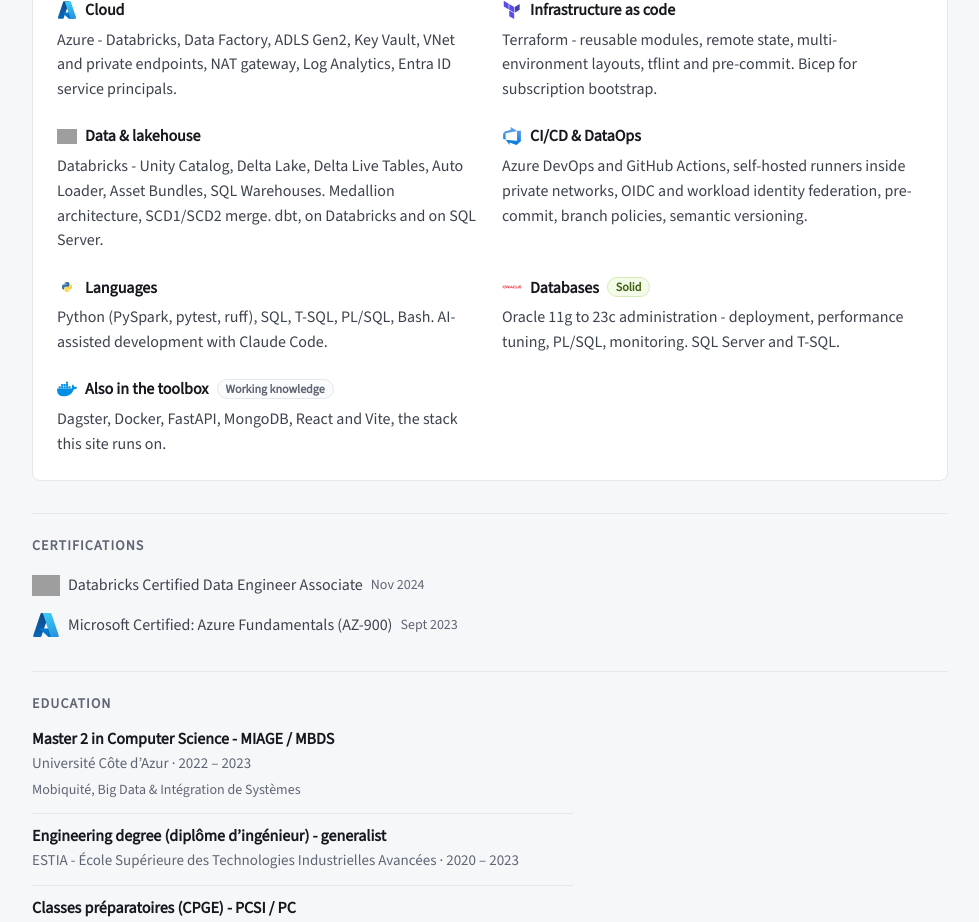
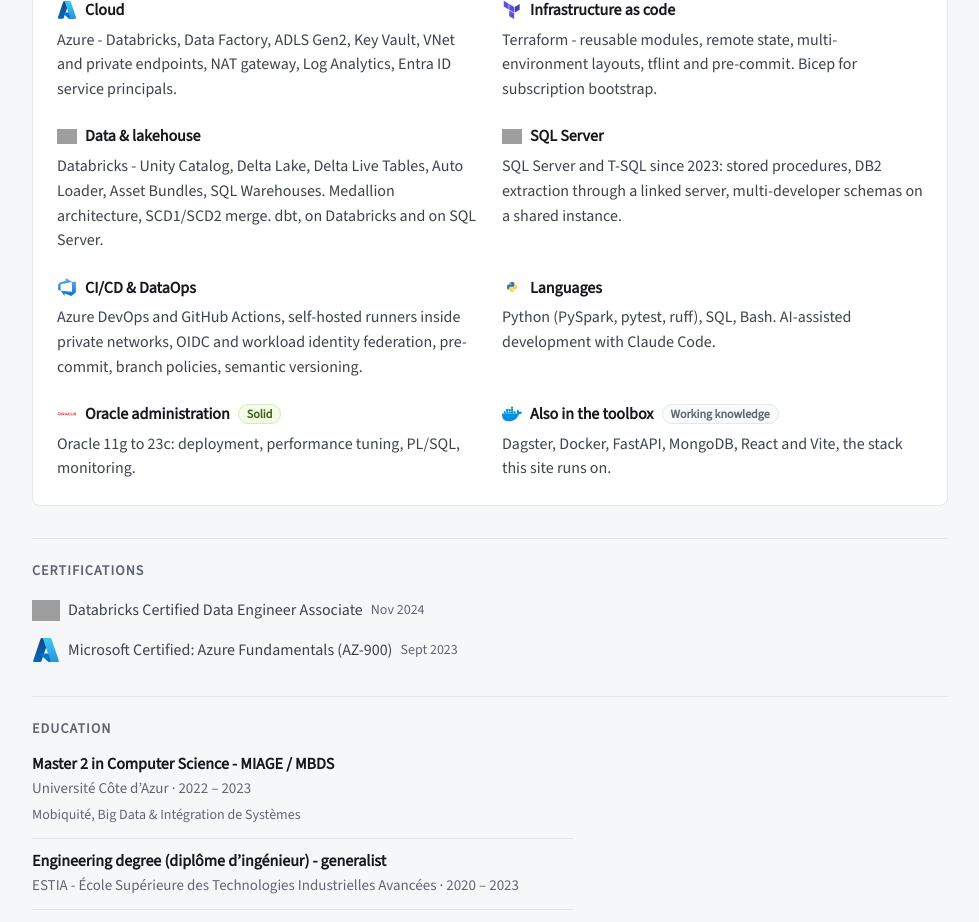
Before and after one commit to MaxencePachot/PACHOTMaxence-Website, a React (Vite) app: page / in a window 1280 px wide. Shown: the part 1300-2222 px from the top of the page, without its empty margins (150-1129 px from the left). Built offline with nearby package versions, Linux system fonts and the light colour scheme; grey boxes are pictures that could not be loaded.

Commit message:
fix : avs silos

```diff
--- a/src/i18n/en.js
+++ b/src/i18n/en.js
@@ -100,6 +100,12 @@
         body: 'Databricks - Unity Catalog, Delta Lake, Delta Live Tables, Auto Loader, Asset Bundles, SQL Warehouses. Medallion architecture, SCD1/SCD2 merge. dbt, on Databricks and on SQL Server.',
       },
       {
+        icon: '/sql-server.svg',
+        title: 'SQL Server',
+        level: 'daily',
+        body: 'SQL Server and T-SQL since 2023: stored procedures, DB2 extraction through a linked server, multi-developer schemas on a shared instance.',
+      },
+      {
         icon: '/azuredevops.svg',
         title: 'CI/CD & DataOps',
         level: 'daily',
@@ -109,13 +115,13 @@
         icon: '/python.svg',
         title: 'Languages',
         level: 'daily',
-        body: 'Python (PySpark, pytest, ruff), SQL, T-SQL, PL/SQL, Bash. AI-assisted development with Claude Code.',
+        body: 'Python (PySpark, pytest, ruff), SQL, Bash. AI-assisted development with Claude Code.',
       },
       {
         icon: '/oracle.svg',
-        title: 'Databases',
+        title: 'Oracle administration',
         level: 'solid',
-        body: 'Oracle 11g to 23c administration - deployment, performance tuning, PL/SQL, monitoring. SQL Server and T-SQL.',
+        body: 'Oracle 11g to 23c: deployment, performance tuning, PL/SQL, monitoring.',
       },
       {
         icon: '/docker.svg',
--- a/src/i18n/fr.js
+++ b/src/i18n/fr.js
@@ -100,6 +100,12 @@
         body: 'Databricks : Unity Catalog, Delta Lake, Delta Live Tables, Auto Loader, Asset Bundles, SQL Warehouses. Architecture médaillon, merge SCD1/SCD2. dbt, sur Databricks comme sur SQL Server.',
       },
       {
+        icon: '/sql-server.svg',
+        title: 'SQL Server',
+        level: 'daily',
+        body: 'SQL Server et T-SQL depuis 2023 : procédures stockées, extraction DB2 via linked server, schémas multi-développeurs sur une même base.',
+      },
+      {
         icon: '/azuredevops.svg',
         title: 'CI/CD & DataOps',
         level: 'daily',
@@ -109,13 +115,13 @@
         icon: '/python.svg',
         title: 'Langages',
         level: 'daily',
-        body: 'Python (PySpark, pytest, ruff), SQL, T-SQL, PL/SQL, Bash. Développement assisté par IA avec Claude Code.',
+        body: 'Python (PySpark, pytest, ruff), SQL, Bash. Développement assisté par IA avec Claude Code.',
       },
       {
         icon: '/oracle.svg',
-        title: 'Bases de données',
+        title: 'Administration Oracle',
         level: 'solid',
-        body: 'Administration Oracle 11g à 23c : déploiement, tuning de performance, PL/SQL, supervision. SQL Server et T-SQL.',
+        body: 'Oracle 11g à 23c : déploiement, tuning de performance, PL/SQL, supervision.',
       },
       {
         icon: '/docker.svg',
@@ -247,19 +253,19 @@
         sector: 'Santé · Suisse',
         period: '06.2026 – aujourd’hui',
         outcome:
-          'J’ai déployé la plateforme data du groupe pour un client du secteur de la santé, et livré son premier pipeline en production. La plateforme ne savait faire ni le multi-région ni le cross-tenant : j’ai développé les deux.',
+          'J’ai déployé la plateforme data du groupe pour un client du secteur de la santé, et livré son premier pipeline en production. La plateforme ne savait faire ni le multi-région ni le cross-tenant : j’ai développé les deux.',
         sections: [
           {
             title: 'Contexte',
-            body: 'Le groupe exploite une Data Platform as a Service : un moteur Terraform générique, versionné, que chaque instance client consomme à distance. Ce client imposait deux contraintes que la plateforme ne couvrait pas. Un déploiement sur plusieurs régions. Et un partage des responsabilités où nous gérons le compute quand le client garde son stockage, donc deux tenants Azure distincts.',
+            body: 'Le groupe exploite une Data Platform as a Service : un moteur Terraform générique, versionné, que chaque instance client consomme à distance. Ce client imposait deux contraintes que la plateforme ne couvrait pas. Un déploiement sur plusieurs régions. Et un partage des responsabilités où nous gérons le compute quand le client garde son stockage, donc deux tenants Azure distincts.',
           },
           {
             title: 'Ce que j’ai fait',
             items: [
-              'Déploiement complet de l’instance client sur une souscription Azure neuve : bootstrap réseau à 2 VNets, runners de CI privés, state Terraform derrière un private endpoint.',
+              'Déploiement complet de l’instance client sur une souscription Azure neuve : bootstrap réseau à 2 VNets, runners de CI privés, state Terraform derrière un private endpoint.',
               'Développement du multi-région dans le moteur partagé, qui ne savait déployer que sur une seule région. C’est une capacité de la plateforme, pas un contournement côté client.',
-              'Mise en place du pont cross-tenant, de bout en bout : identité par service principal, peering de VNets, routage à travers le firewall du hub, forwarding DNS privé. Le compute reste chez nous, le stockage chez le client.',
-              'Couche de gouvernance Unity Catalog : service principals, groupes, catalogs, storage credentials, external locations, grants et secret scopes.',
+              'Mise en place du pont cross-tenant, de bout en bout : identité par service principal, peering de VNets, routage à travers le firewall du hub, forwarding DNS privé. Le compute reste chez nous, le stockage chez le client.',
+              'Couche de gouvernance Unity Catalog : service principals, groupes, catalogs, storage credentials, external locations, grants et secret scopes.',
               'Pipeline pilote en dbt sur un SQL warehouse Databricks, packagé en Databricks Asset Bundle, déployé et exécuté par des pipelines Azure DevOps que j’ai créés.',
             ],
           },
```
Also changed, not shown: cv/cv-en.html (+6 -5 lines), cv/cv-fr.html (+6 -6 lines), 2 other files (tests, documents, lock files or other folders).
